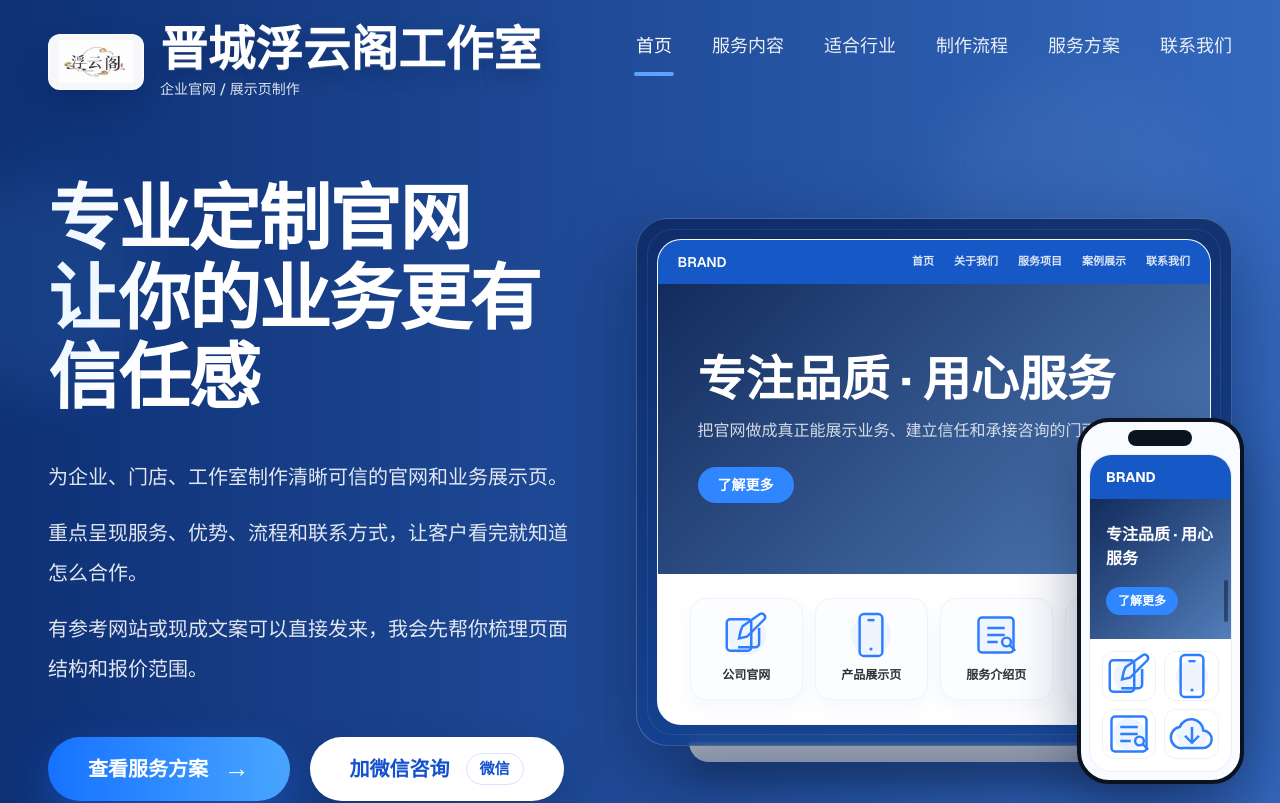
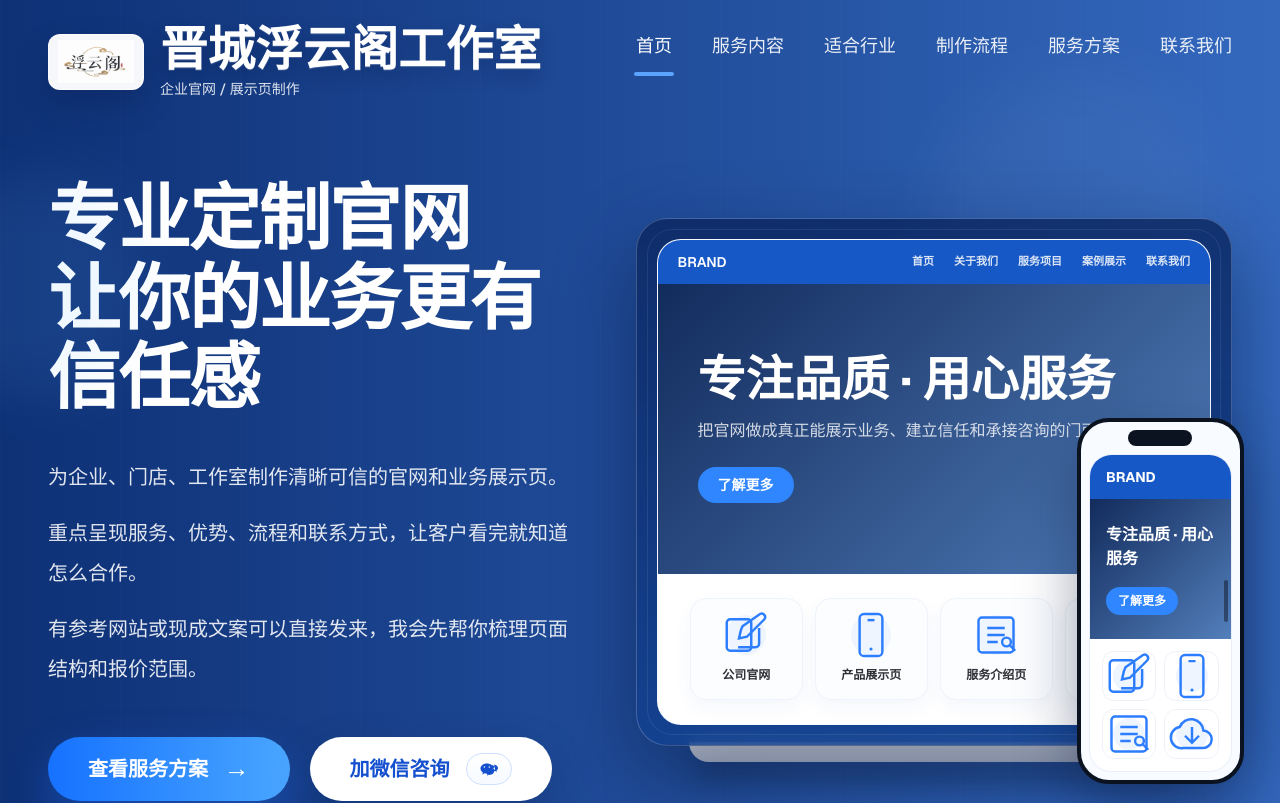
Before and after one commit to SueJianjian/personal-site, a Next.js app: page / in a window 1280 px wide. Shown: the top 803 px of the page. Built offline with nearby package versions, Linux system fonts and the light colour scheme.

Commit message:
Use WeChat icon in hero CTA

```diff
--- a/src/app/globals.css
+++ b/src/app/globals.css
@@ -171,6 +171,14 @@ body::selection {
   white-space: nowrap;
 }
 
+.cta-pill-icon {
+  width: 2.9rem;
+  padding-inline: 0;
+  border-color: #cfe0ff;
+  background: linear-gradient(180deg, #ffffff, #f6faff);
+  box-shadow: inset 0 1px 0 rgba(255, 255, 255, 0.9);
+}
+
 .section-soft {
   background:
     radial-gradient(circle at 50% 50%, rgba(38, 117, 255, 0.08), transparent 46%),
--- a/src/app/page.tsx
+++ b/src/app/page.tsx
@@ -398,8 +398,11 @@ export default function Home() {
                   aria-label="跳转到微信二维码咨询"
                 >
                   <span>{siteContent.hero.secondaryCta}</span>
-                  <span className="cta-pill" aria-hidden="true">
-                    微信
+                  <span className="cta-pill cta-pill-icon" aria-hidden="true">
+                    <svg viewBox="0 0 24 24" className="h-5 w-5 fill-current">
+                      <path d="M9.42 5.5c-4.21 0-7.62 2.67-7.62 5.96 0 1.9 1.14 3.59 2.91 4.68l-.74 2.39 2.78-1.38c.82.16 1.74.25 2.67.25 4.21 0 7.62-2.67 7.62-5.94S13.63 5.5 9.42 5.5Zm-2.96 4.85a.88.88 0 1 1 0-1.76.88.88 0 0 1 0 1.76Zm5.92 0a.88.88 0 1 1 0-1.76.88.88 0 0 1 0 1.76Z" />
+                      <path d="M17.23 10.38c-.25 0-.5.02-.73.05 1.2.91 1.95 2.22 1.95 3.68 0 2.73-2.64 4.94-5.9 4.94-.34 0-.66-.02-.98-.08l-2.1 1.05.55-1.76c-1.1-.67-1.84-1.69-2.07-2.86.48.06.97.11 1.47.11 4.98 0 9.01-3.17 9.01-7.08 0-.66-.11-1.29-.34-1.9 2.64.33 4.68 2.1 4.68 4.25 0 1.26-.72 2.38-1.84 3.13l.48 1.55-1.84-.91c-.44.08-.9.13-1.34.13-.36 0-.72-.03-1.07-.08 1.2-.78 1.97-1.97 1.97-3.3 0-2.37-2.38-4.3-5.31-4.3Z" />
+                    </svg>
                   </span>
                 </a>
               </div>
```
